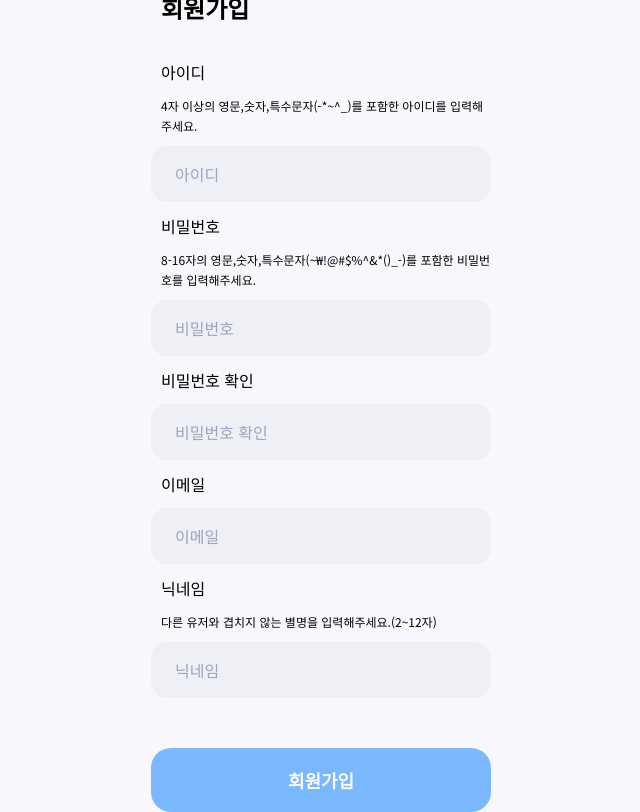
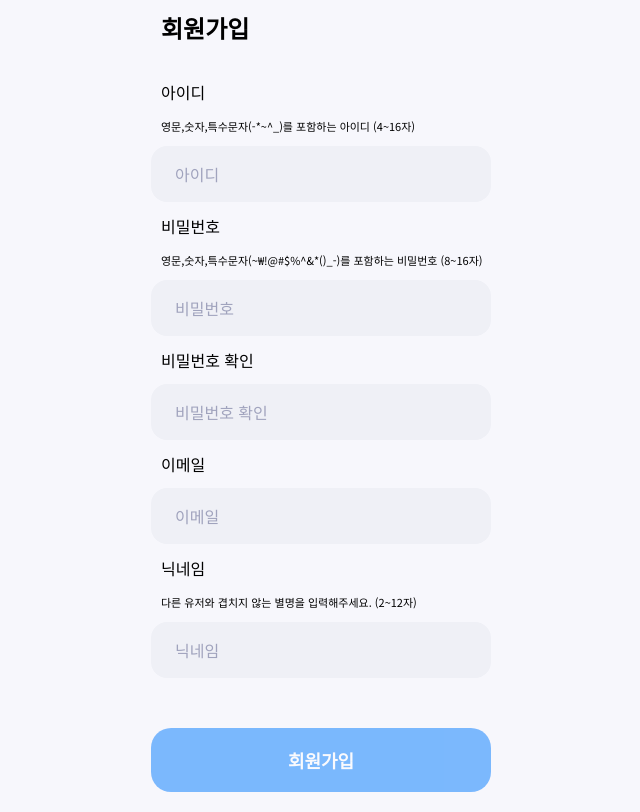
Before and after one commit to mogooee/my-issue-tracker, a React app: page /signup in a window 1280 px wide. Shown: the whole page, without its empty margins (319-959 px from the left). Built offline with nearby package versions, Linux system fonts and the light colour scheme.

Commit message:
🩹 일반 회원가입과 관련된 컴포넌트 일부 수정 - FORM_INFO의 패턴 메시지 변경 - FORM_INFO을 props로 받도록 수정
Co-authored-by: mogooee <mogoo22@naver.com>

```diff
--- a/src/components/Atoms/Input/index.tsx
+++ b/src/components/Atoms/Input/index.tsx
@@ -11,8 +11,8 @@ export interface InputTypes {
   inputPlaceholder: string;
   isActive?: boolean;
   isTyping?: boolean;
-  onClick: () => void;
-  onChange: (event: React.FormEvent<HTMLInputElement>) => void;
+  onClick?: () => void;
+  onChange?: (event: React.FormEvent<HTMLInputElement>) => void;
   onBlur?: () => void;
 }
 
@@ -42,7 +42,7 @@ const Input = ({ disabled = false, inputMaxLength = defaultMaxLength, ...props }
       onClick={() => {
         if (disabled) return;
         inputRef?.current?.focus();
-        onClick();
+        onClick!();
       }}
     >
       {isTyping && <label>{inputPlaceholder}</label>}
@@ -56,7 +56,7 @@ const Input = ({ disabled = false, inputMaxLength = defaultMaxLength, ...props }
         onBlur={onBlur}
         onChange={(event) => {
           const { value } = event.currentTarget;
-          onChange(event);
+          onChange!(event);
           // eslint-disable-next-line no-param-reassign
           if (Number(value) >= inputMaxLength) event.currentTarget.value = value.slice(0, inputMaxLength);
         }}
--- a/src/components/Molecules/SignUpInput/index.styles.ts
+++ b/src/components/Molecules/SignUpInput/index.styles.ts
@@ -14,6 +14,7 @@ export const SignUpInput = styled.div<{ isError: boolean; id: string }>`
   .caption {
     margin: 10px 0px 10px 10px;
     ${({ theme }) => theme.FONTSTYLES.TEXT_XSMALL};
+    font-size: 1.1rem;
   }
 
   ${({ isError, id }) => {
--- a/src/components/Organisms/CommonSignUpForm/constants.ts
+++ b/src/components/Organisms/CommonSignUpForm/constants.ts
@@ -5,7 +5,7 @@ export const FORM_INFO = [
     maxLength: 16,
     placeholder: '아이디',
     pattern: /^[a-zA-Z0-9-*~^_]{6,16}$/g,
-    patternMsg: '4자 이상의 영문,숫자,특수문자(-*~^_)를 포함한 아이디를 입력해주세요.',
+    patternMsg: '영문,숫자,특수문자(-*~^_)를 포함하는 아이디 (4~16자)',
   },
   {
     id: 'password',
@@ -13,7 +13,7 @@ export const FORM_INFO = [
     maxLength: 16,
     placeholder: '비밀번호',
     pattern: /^[a-zA-Z0-9-~₩!@#$%^&*()_-]{8,16}$/g,
-    patternMsg: '8-16자의 영문,숫자,특수문자(~₩!@#$%^&*()_-)를 포함한 비밀번호를 입력해주세요.',
+    patternMsg: '영문,숫자,특수문자(~₩!@#$%^&*()_-)를 포함하는 비밀번호 (8~16자)',
   },
   {
     id: 'passwordVerification',
@@ -37,6 +37,6 @@ export const FORM_INFO = [
     maxLength: 12,
     placeholder: '닉네임',
     pattern: /^[ㄱ-힣a-zA-Z0-9-*~^_]{2,12}$/i,
-    patternMsg: '다른 유저와 겹치지 않는 별명을 입력해주세요.(2~12자)',
+    patternMsg: '다른 유저와 겹치지 않는 별명을 입력해주세요. (2~12자)',
   },
 ];
--- a/src/pages/Public/SignUp-Common.tsx
+++ b/src/pages/Public/SignUp-Common.tsx
@@ -1,4 +1,4 @@
-import Logo from '@/components/Atoms/Logo';
+import { FORM_INFO } from '@/components/Organisms/CommonSignUpForm/constants';
 import CommonSignUpForm from '@/components/Organisms/CommonSignUpForm';
 import styled from 'styled-components';
 
@@ -14,7 +14,7 @@ const StyledDiv = styled.div`
 const CommonSignUp = () => {
   return (
     <StyledDiv>
-      <CommonSignUpForm />
+      <CommonSignUpForm FORM_INFO={FORM_INFO} />
     </StyledDiv>
   );
 };
```
Also changed, not shown: src/components/Organisms/CommonSignUpForm/index.tsx (+10 -2 lines).
